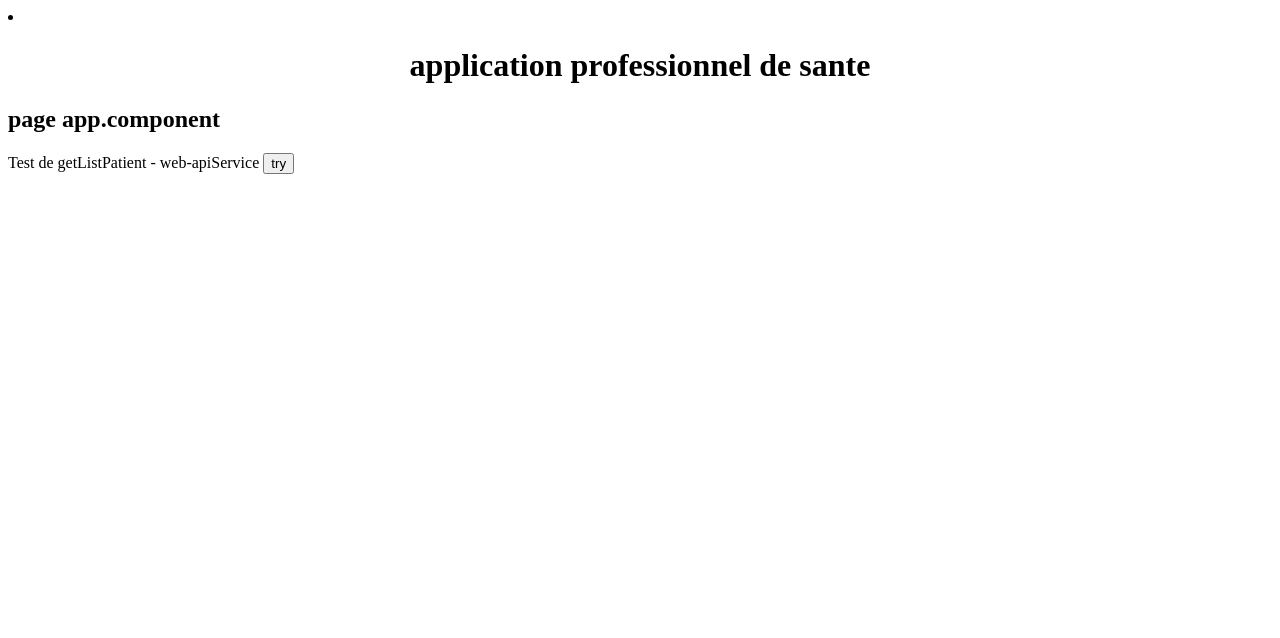
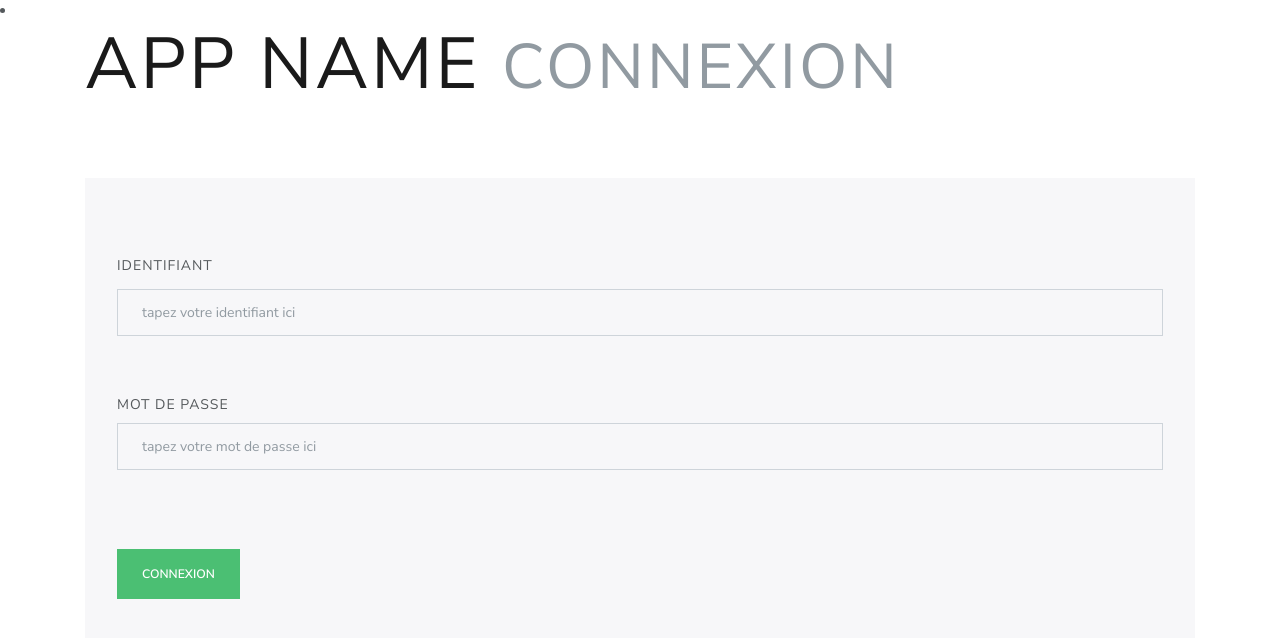
Before and after one commit to Linje/astek-sante, an Angular app: page / in a window 1280 px wide. Shown: the top 638 px of the page. Built offline with nearby package versions, Linux system fonts and the light colour scheme.

Commit message:
page de connexion et bootstrap

```diff
--- a/src/app/app.component.html
+++ b/src/app/app.component.html
@@ -1,16 +1,10 @@
 
 <div [ngSwitch]="pageService.getPage()">
       <li *ngSwitchCase="0">
-          <div style="text-align:center">
-              <h1>
-                {{ title }}
-              </h1>
-            </div>
-            <h2> page app.component </h2>
-            <app-test></app-test>
+            <app-connexion></app-connexion>
       </li>
       <li *ngSwitchCase="1">
-          <app-connexion></app-connexion>
+            <app-test></app-test>
       </li>
       <li *ngSwitchCase="2">
 
--- a/src/app/connexion/connexion.component.html
+++ b/src/app/connexion/connexion.component.html
@@ -1,3 +1,30 @@
-<p>
-  connexion works!
-</p>
+<div class="container">
+
+    <h1 class="display-3">
+        App Name
+        <small class="text-muted">Connexion</small>
+    </h1>
+
+    <br/><br/><br/>
+
+    <div class="jumbotron">
+
+      <div class="form-group">
+          <label class="col-form-label" for="inputDefault">IDENTIFIANT</label>
+          <input class="form-control" placeholder="tapez votre identifiant ici" id="identifiant" type="text" #identifiant>
+      </div>
+
+      <br/><br/>
+
+      <div class="form-group">
+          <label for="exampleInputPassword1">MOT DE PASSE</label>
+          <input class="form-control" id="password" placeholder="tapez votre mot de passe ici" type="password" #password>
+      </div>
+
+      <br/><br/><br/>
+
+      <button type="button" class="btn btn-success" (click)="connexion(identifiant.value, password.value)">Connexion</button>
+    </div>
+
+
+</div>
--- a/src/app/connexion/connexion.component.ts
+++ b/src/app/connexion/connexion.component.ts
@@ -1,4 +1,6 @@
-import { Component, OnInit } from '@angular/core';
+import { Component, OnInit} from '@angular/core';
+import { ProfessionnelSanteService } from '../../service/professionnel-sante.service';
+import { PageService } from '../../service/page.service';
 
 @Component({
   selector: 'app-connexion',
@@ -7,9 +9,24 @@ import { Component, OnInit } from '@angular/core';
 })
 export class ConnexionComponent implements OnInit {
 
-  constructor() { }
+  private identifiant : string;
+  private password : string;
 
-  ngOnInit() {
+  constructor(private professionnelSanteService : ProfessionnelSanteService, private pageService:PageService) { }
+
+  ngOnInit() {}
+
+  connexion(id : string, psw : string){
+    this.professionnelSanteService.connexion(id,psw)
+    .then(res => {
+      if(res){
+        this.pageService.setPage(1);
+        alert("connecté")
+      }
+      else{
+        alert("identifiant ou mot de passe incorrect");
+      }
+    });
   }
 
 }
--- a/src/app/test/test.component.html
+++ b/src/app/test/test.component.html
@@ -1,4 +1,8 @@
-<p>
-  Test de getListPatient - web-apiService
-  <button (click)="onClickMe()">try</button>
-</p>
+<div style="text-align:center">
+  <h1>Test Component</h1>
+  <p>Test de getListPatient  <button (click)="getTest()">get</button></p>
+  <p>Test de post  <button (click)="postTest()">post</button></p>
+  <p>Test de connexion  <button (click)="connexionTest()">connexion</button></p>
+  <p>Test de page  <button (click)="pageTest()">go to page 1</button></p>
+
+</div>
--- a/src/app/test/test.component.ts
+++ b/src/app/test/test.component.ts
@@ -18,14 +18,15 @@ export class TestComponent implements OnInit {
   ngOnInit() {
   }
 
-  onClickMe() {
+
+  getTest() {
     //test de get
-    /*
     this.professionnelSanteService.getListPatient("pf1_id").then((list)=>{
       alert(list);
-    })
-    */
+    });
+  }
 
+  postTest() {
     //test de post
     let v : Valeur;
     v = new Valeur(3,new Date());
@@ -36,11 +37,18 @@ export class TestComponent implements OnInit {
     this.professionnelSanteService.addPatient(p).then(()=>{
       alert("good")
     });
+  }
 
+  connexionTest(){
+    this.professionnelSanteService.connexion("pf1_id","pf1_psw")
+    .then(res => {
+      alert(res);
+      });
+  }
 
-
+  pageTest(){
     //test de page
-    //this.pageService.setPage(1);
+    this.pageService.setPage(0);
   }
 
 }
--- a/src/index.html
+++ b/src/index.html
@@ -7,8 +7,19 @@
 
   <meta name="viewport" content="width=device-width, initial-scale=1">
   <link rel="icon" type="image/x-icon" href="favicon.ico">
+  <link rel="stylesheet" href="https://bootswatch.com/4/lux/bootstrap.min.css">
+
+
 </head>
 <body>
   <app-root></app-root>
+  <script
+			  src="http://code.jquery.com/jquery-3.3.1.min.js"
+			  integrity="sha256-FgpCb/KJQlLNfOu91ta32o/NMZxltwRo8QtmkMRdAu8="
+			  crossorigin="anonymous"></script>
+  <script
+        src="https://maxcdn.bootstrapcdn.com/bootstrap/3.3.7/js/bootstrap.min.js"
+        integrity="sha384-Tc5IQib027qvyjSMfHjOMaLkfuWVxZxUPnCJA7l2mCWNIpG9mGCD8wGNIcPD7Txa"
+        crossorigin="anonymous"></script>
 </body>
 </html>
--- a/src/model/patient.ts
+++ b/src/model/patient.ts
@@ -10,7 +10,7 @@ export class Patient {
     private listSymptome : Symptome[];
 
     constructor(numberPatient : number, nom: string, prenom: string, dateDeNaissance : string, alarmActivation : boolean, listSymptome : Symptome[]){
-        this.numberP = ""+numberPatient; //numberPatient = nombre de patient total
+        this.numberP = "p"+ numberPatient; //numberPatient = nombre de patient total
         this.nom = nom;
         this.prenom = prenom;
         this.dateDeNaissance = dateDeNaissance;
--- a/src/model/symptome.ts
+++ b/src/model/symptome.ts
@@ -7,8 +7,8 @@ export class Symptome {
     private echelle : number[];
     private listValeur : Valeur[];
 
-    constructor(numberSymptom : number, nom : string, description : string, echelle : number[], listValeur : Valeur[]){
-        this.numberS = "" + numberSymptom;
+    constructor(numberSymptome : number, nom : string, description : string, echelle : number[], listValeur : Valeur[]){
+        this.numberS = "s" + numberSymptome; //numberSymptom = nombre de symptome au total
         this.nom = nom;
         this.description = description;
         this.echelle = echelle;
--- a/src/service/professionnel-sante.service.ts
+++ b/src/service/professionnel-sante.service.ts
@@ -16,8 +16,19 @@ export class ProfessionnelSanteService {
 
   constructor(private http: Http) {}
 
-  public connexion(id : string, pw : string): boolean{
-    return true;
+  public connexion(id : string, psw : string): Promise<boolean>{
+    return new Promise((resolve, reject) => {
+      this.http.get(this.url+"/connection/"+ id + "/" + psw)
+      .subscribe(data => {
+          let b : boolean;
+          if(data.text() === 'true') b=true;
+          else b=false;;
+          return resolve(b);
+         }, (err) => {
+           alert(err);
+             reject(err);
+         });
+      });
   }
 
   public getListPatient(id : string): Promise<Patient[]>{
@@ -40,11 +51,11 @@ export class ProfessionnelSanteService {
          });
       });
 
-    //return LISTPATIENT;
+    //return LISTPATIENT --> pour le Test;
   }
 
   public addPatient(p : Patient) : Promise<void>{
-    this.currentId = "pf1_id"; // JUSTE POUR LE TEST
+    this.currentId = "pf2_id"; // JUSTE POUR LE TEST
 
     //envoie des données au webService
     let headers = new Headers(
```
